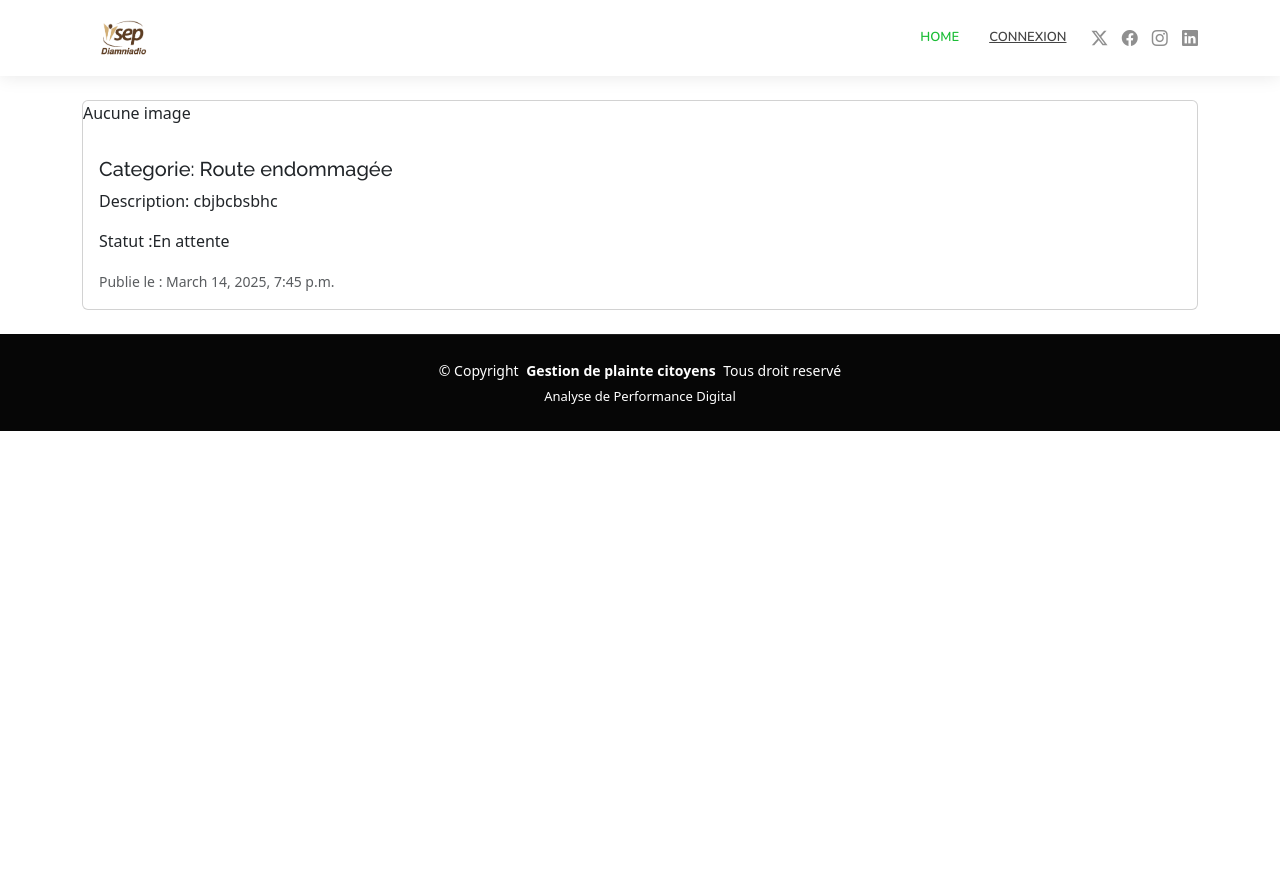
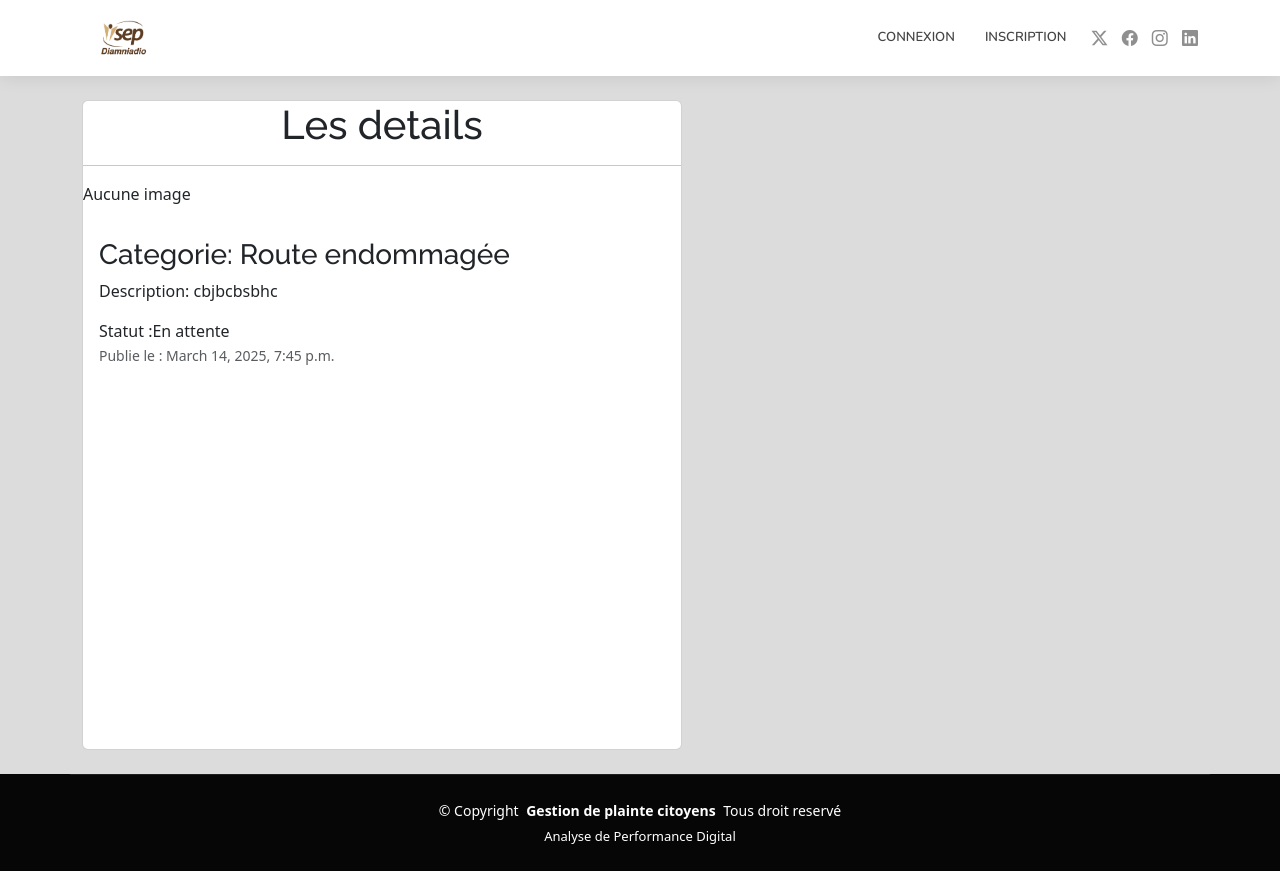
Before and after one commit to anf692/Gestion-plainte, a Django app: page /details/1 in a window 1280 px wide. Before the commit the page ends 431 px from the top, so only its background shows below. Run offline with Django 5.2, Linux system fonts and the light colour scheme; data comes from the database, SQL or seed files in the repository; both versions use the stored data as it was after the commit; some libraries are stand-ins or nearby versions.

Commit message:
Ajout des details

```diff
--- a/plainte/templates/base.html
+++ b/plainte/templates/base.html
@@ -4,7 +4,7 @@
 <head>
     <meta charset="UTF-8">
     <meta name="viewport" content="width=device-width, initial-scale=1.0">
-    <title>{% block title %}Gestion aprrenant{% endblock %}</title>
+    <title>{% block title %}Gestion plainte{% endblock %}</title>
     <meta name="description" content="">
   <meta name="keywords" content="">
 
@@ -38,22 +38,24 @@
 
 <body class="index-page">
 
-    <header id="header" class="header d-flex align-items-center sticky-top">
-        <div class="container position-relative d-flex align-items-center">
+    <header id="header" class="header d-flex align-items-center sticky-top ">
+        <div class="container position-relative d-flex align-items-center ">
 
-          <a href="{% url 'index' %}" class="logo d-flex align-items-center me-auto">
+          <a href="#" class="logo d-flex align-items-center me-auto">
             <img src="{% static '/img/isepd.png' %}" alt="">
             <!-- <h1 class="sitename">Company</h1><span>.</span> -->
           </a>
 
-          <nav id="navmenu" class="navmenu">
+          <nav id="navmenu" class="navmenu ">
             <ul>
+
+              {% if user.is_authenticated %}
               <li><a href="{% url 'index' %}" class="active" style="text-decoration: none;">Home</a></li>
-              {% if user.is_authenticated %}
-              <li><a href="{% url 'ajouter_plainte' %}">Ajouter une plainte</a></li>
-              <li><a href="{% url 'logout' %}">Déconnexion</a></li>
+              <li><a href="{% url 'ajouter_plainte' %}" class="text-decoration-none">Ajouter une plainte</a></li>
+              <li><a href="{% url 'logout' %}" class="text-decoration-none">Déconnexion</a></li>
               {% else %}
-              <li><a href="{% url 'login' %}">Connexion</a></li>
+              <li><a href="{% url 'login' %}" class="text-decoration-none">Connexion</a></li>
+              <li><a href="{% url 'inscrire' %}" class="text-decoration-none">Inscription</a></li>
               {% endif %}
             </ul>
             <i class="mobile-nav-toggle d-xl-none bi bi-list"></i>
--- a/plainte/templates/details.html
+++ b/plainte/templates/details.html
@@ -9,17 +9,26 @@
     <title>Document</title>
     <link href="https://cdn.jsdelivr.net/npm/bootstrap@5.3.3/dist/css/bootstrap.min.css" rel="stylesheet" integrity="sha384-QWTKZyjpPEjISv5WaRU9OFeRpok6YctnYmDr5pNlyT2bRjXh0JMhjY6hW+ALEwIH" crossorigin="anonymous">
 </head>
+<style>
+    body{
+        background-color:gainsboro;
+    }
+</style>
 <body>
-    <div class="card mb-3">
-        {% if plaintes.image %}
-        <img src="{{ plaintes.image.url }}" class="card-img-top" alt="...">
+    <div class="card mb-30" style="width: 600px; height: 650px;">
+        <div class="text-center">
+            <h1>Les details </h1>
+            <hr>
+        </div>
+        {% if plainte.image %}
+            <img src="{{ plaintes.image.url }}" alt="Image de la plainte" style="max-width: 100%;">
         {% else %}
-        <p>Aucune image </p>
+            <p>Aucune image</p>
         {% endif %}
         <div class="card-body">
-          <h5 class="card-title">Categorie: {{ plaintes.categorie }}</h5>
+          <h3 class="card-title">Categorie: {{ plaintes.categorie }}</h3>
           <p class="card-text">Description: {{ plaintes.description }}</p>
-          <p class="card-text">Statut :{{ plaintes.statut }}</p>
+          <span class="card-text">Statut :{{ plaintes.statut }}</span>
           <p class="card-text"><small class="text-body-secondary">Publie le : {{ plaintes.date_creation }}</small></p>
         </div>
     </div>
--- a/plainte/urls.py
+++ b/plainte/urls.py
@@ -7,7 +7,7 @@ from django.conf.urls.static import static
 urlpatterns = [
     path('', inscription, name='inscrire'),
     path('accounts/login/', auth_views.LoginView.as_view(template_name='connexion.html'), name='login'),
-    path('accounts/logout/', auth_views.LogoutView.as_view(), name='logout'),
+    path('accounts/logout/', Deconnection, name='logout'),
     path("list/", index, name='index'),
     path("details/<int:id>", details, name='details'),
     path('ajouter_plainte/', ajouter_plainte, name='ajouter_plainte'),
--- a/plainte/views.py
+++ b/plainte/views.py
@@ -1,7 +1,6 @@
 from django.shortcuts import render,redirect
 from django.contrib.auth.decorators import login_required
-from django.contrib.auth import  login
-from django.contrib import messages
+from django.contrib.auth import  login,logout
 from .models import*
 from .forms import*
 
@@ -16,7 +15,6 @@ def ajouter_plainte(request):
             plainte = form.save(commit=False)
             plainte.citoyen = request.user
             plainte.save()
-            messages.success(request, 'Votre plainte a été enregistrée.')
             return redirect('index')
     else:
         form = AjoutPlainte()
@@ -47,3 +45,7 @@ def index (request):
 def details (request, id):
     plaintes = Plainte.objects.get(id=id)
     return render(request, 'details.html', {'plaintes': plaintes})
+
+def Deconnection(request):
+    logout(request)
+    return redirect("login")
```
Also changed, not shown: plainte/forms.py (+10 -4 lines), plainte/templates/ajout_plainte.html (+19 -6 lines), plainte/templates/connexion.html (+20 -7 lines), plainte/templates/index.html (+6 -1 lines), plainte/templates/inscrire.html (+21 -7 lines), db.sqlite3, media/media/hero.jpg (added), media/media/hero_1cbCfrO.jpg (added), media/media/illustration.png (added), plainte/migrations/0001_initial.py, plainte/migrations/0002_alter_plainte_statut.py (deleted), plainte/migrations/0003_plainte_image.py (deleted), plainte/migrations/0004_alter_plainte_categorie.py (deleted), plainte/templates/product.html (deleted).
